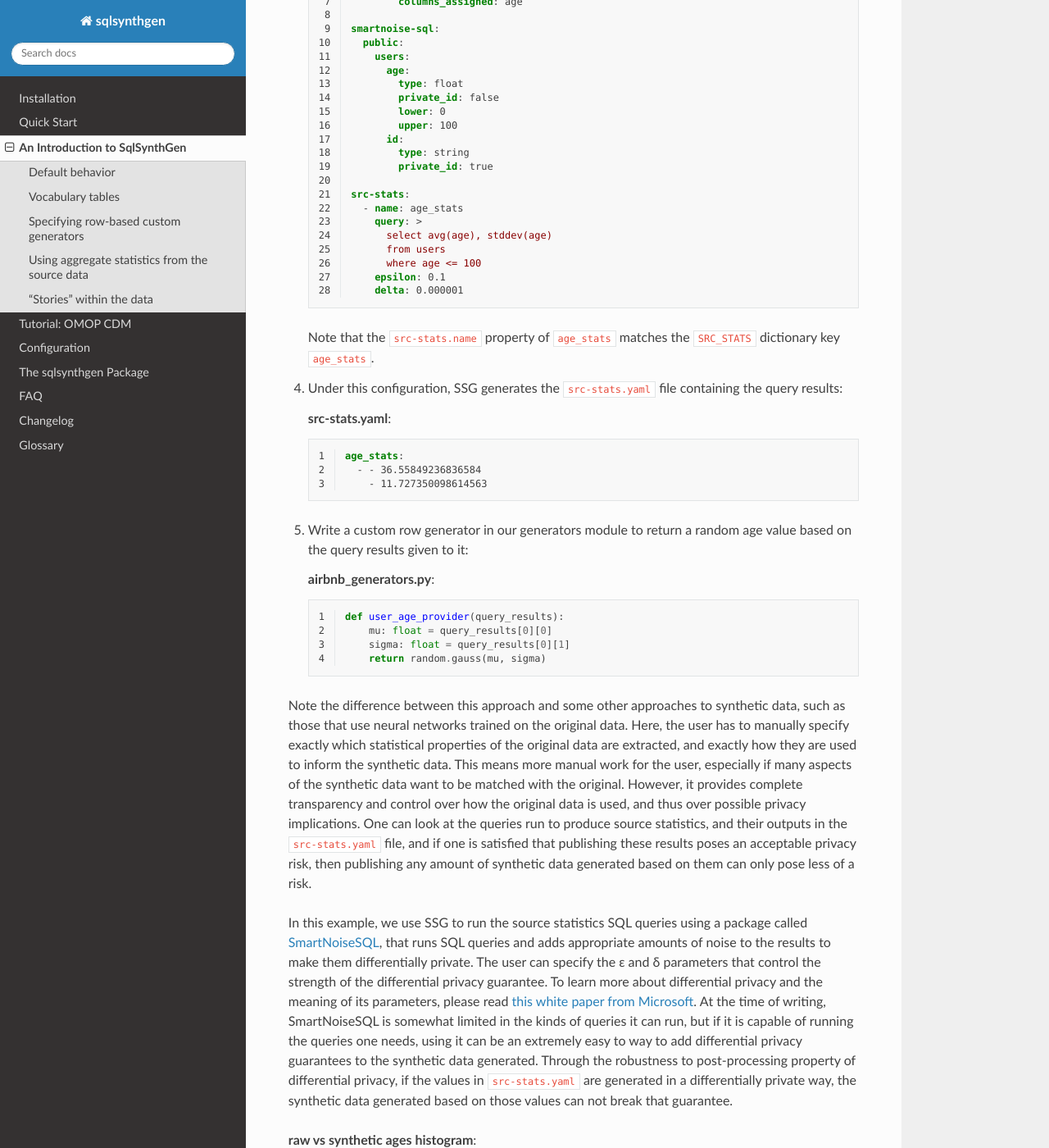
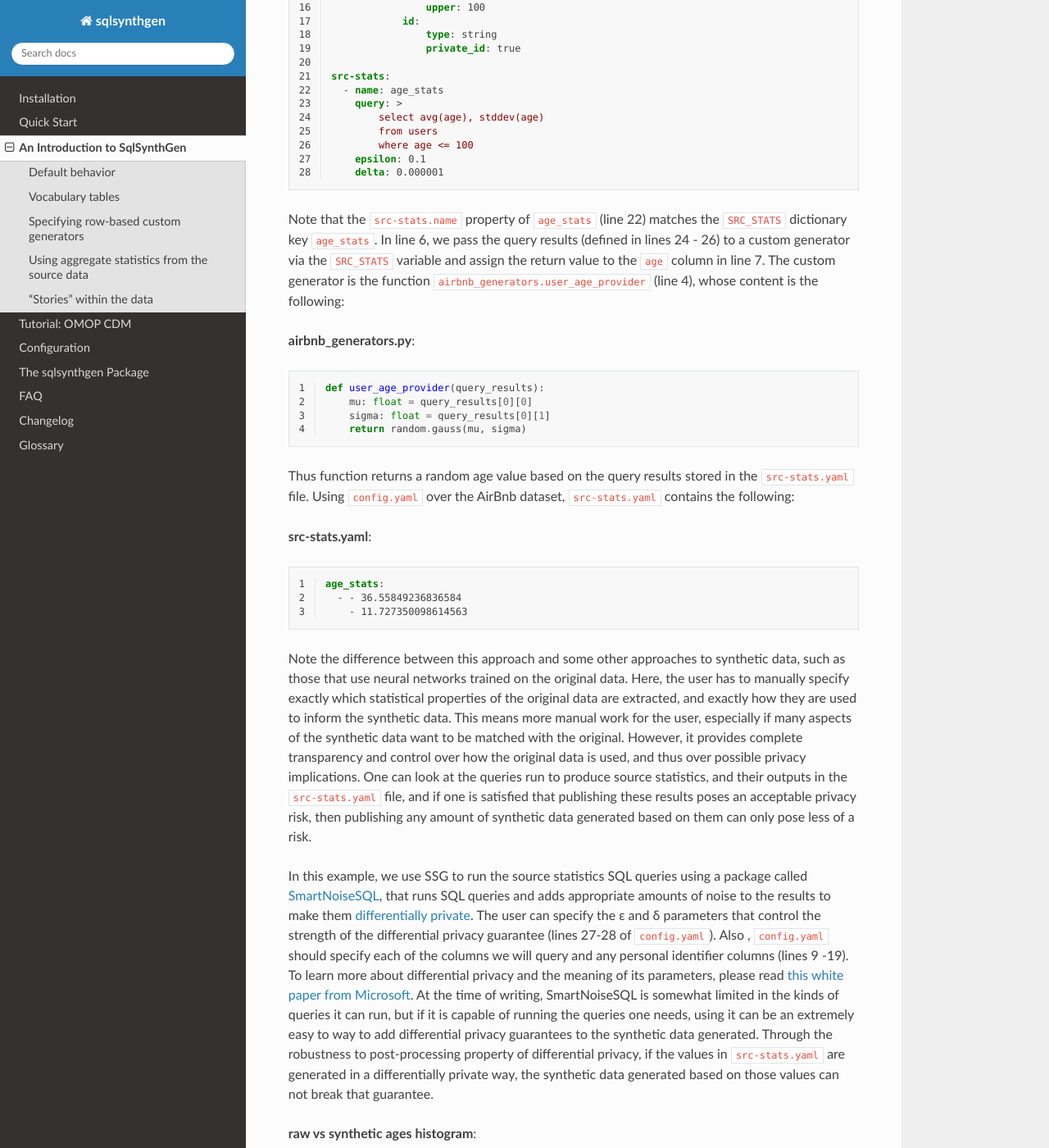
Before and after one commit to alan-turing-institute/sqlsynthgen, a Sphinx documentation site: the page built from docs/source/tutorials/airbnb.rst, in a window 1280 px wide and 1400 px high, scrolled down 7449 px. Shown: the whole window at 82% size. Built offline with Sphinx 7.4.7 and the Read the Docs theme 2.0.0, drawn with Linux system fonts in a browser that asks for light colours; some of the changed text lies outside the part shown.

Commit message:
Refactoring the DP content

```diff
--- a/docs/source/tutorials/airbnb.rst
+++ b/docs/source/tutorials/airbnb.rst
@@ -291,70 +291,66 @@
 Rather, the queries should compute some aggregate properties of the source data: the mean and standard deviation of the values in some column, the average age of a person, a histogram of relative frequencies of pairs of values in two different columns, etc.
 By using the outputs of these queries as arguments in the custom generators one can, for instance, match uni- or multi-variate distributions between the source data and the synthetic data, such as setting the average age of the synthetic people to be the same as that in the real data.
 
-In the AirBnb dataset, if we want to generate normally-distributed values for the ``users.age`` column, we would:
-
-1. Modify the config file to add a section that lists each of the columns we will query and any personal identifier columns.
-2. Modify the config file to add a section to specify the query to run and the `differential privacy <https://en.wikipedia.org/wiki/Differential_privacy>`_ parameters epsilon and delta.
-3. Modify the config file to pass the query results to a custom generator via the ``SRC_STATS`` variable and assign the return value to the age column:
+In the AirBnb dataset, if we want to generate normally-distributed values for the ``users.age`` column, we would define a ``config.yaml`` with the following content:
 
    **config.yaml**:
 
-   .. code-block:: yaml
-      :linenos:
+.. code-block:: yaml
+    :linenos:
 
-      tables:
+    tables:
         users:
-          row_generators:
-            - name: airbnb_generators.user_age_provider
-              args:
-                query_results: SRC_STATS["age_stats"]
-              columns_assigned: age
+            row_generators:
+              - name: airbnb_generators.user_age_provider
+                kwargs:
+                    query_results: SRC_STATS["age_stats"]
+                columns_assigned: age
 
-      smartnoise-sql:
+    smartnoise-sql:
         public:
-          users:
-            age:
-              type: float
-              private_id: false
-              lower: 0
-              upper: 100
-            id:
-              type: string
-              private_id: true
+            users:
+                age:
+                    type: float
+                    private_id: false
+                    lower: 0
+                    upper: 100
+                id:
+                    type: string
+                    private_id: true
 
-      src-stats:
-        - name: age_stats
-          query: >
+    src-stats:
+      - name: age_stats
+        query: >
             select avg(age), stddev(age)
             from users
             where age <= 100
-          epsilon: 0.1
-          delta: 0.000001
+        epsilon: 0.1
+        delta: 0.000001
 
-   Note that the ``src-stats.name`` property of ``age_stats`` matches the ``SRC_STATS`` dictionary key ``age_stats``.
+Note that the ``src-stats.name`` property of ``age_stats`` (line 22) matches the ``SRC_STATS`` dictionary key ``age_stats``.
+In line 6, we pass the query results (defined in lines 24 - 26)  to a custom generator via the ``SRC_STATS`` variable and assign the return value to the ``age`` column in line 7.
+The custom generator is the function ``airbnb_generators.user_age_provider``  (line 4), whose content is the following:
 
-4. Under this configuration, SSG generates the ``src-stats.yaml`` file containing the query results:
+**airbnb_generators.py**:
 
-   **src-stats.yaml**:
+.. code-block:: python3
+    :linenos:
 
-   .. code-block:: yaml
-      :linenos:
+    def user_age_provider(query_results):
+        mu: float = query_results[0][0]
+        sigma: float = query_results[0][1]
+        return random.gauss(mu, sigma)
 
-      age_stats:
-        - - 36.55849236836584
-          - 11.727350098614563
+Thus function returns a random age value based on the query results stored in the ``src-stats.yaml`` file. Using ``config.yaml`` over the AirBnb dataset, ``src-stats.yaml`` contains the following:
 
-5. Write a custom row generator in our generators module to return a random age value based on the query results given to it:
+**src-stats.yaml**:
 
-   **airbnb_generators.py**:
+.. code-block:: yaml
+    :linenos:
 
-   .. code-block:: python3
-      :linenos:
-
-      def user_age_provider(query_results):
-          mu: float = query_results[0][0]
-          sigma: float = query_results[0][1]
-          return random.gauss(mu, sigma)
+    age_stats:
+      - - 36.55849236836584
+        - 11.727350098614563
 
 Note the difference between this approach and some other approaches to synthetic data, such as those that use neural networks trained on the original data.
 Here, the user has to manually specify exactly which statistical properties of the original data are extracted, and exactly how they are used to inform the synthetic data.
@@ -362,8 +358,9 @@
 However, it provides complete transparency and control over how the original data is used, and thus over possible privacy implications.
 One can look at the queries run to produce source statistics, and their outputs in the ``src-stats.yaml`` file, and if one is satisfied that publishing these results poses an acceptable privacy risk, then publishing any amount of synthetic data generated based on them can only pose less of a risk.
 
-In this example, we use SSG to run the source statistics SQL queries using a package called `SmartNoiseSQL <https://github.com/opendp/smartnoise-sdk>`_, that runs SQL queries and adds appropriate amounts of noise to the results to make them differentially private.
-The user can specify the ε and δ parameters that control the strength of the differential privacy guarantee.
+In this example, we use SSG to run the source statistics SQL queries using a package called `SmartNoiseSQL <https://github.com/opendp/smartnoise-sdk>`_, that runs SQL queries and adds appropriate amounts of noise to the results to make them `differentially private <https://en.wikipedia.org/wiki/Differential_privacy>`_.
+The user can specify the ε and δ parameters that control the strength of the differential privacy guarantee (lines 27-28 of ``config.yaml``).
+Also , ``config.yaml`` should specify each of the columns we will query and any personal identifier columns (lines 9 -19).
 To learn more about differential privacy and the meaning of its parameters, please read `this white paper from Microsoft <https://azure.microsoft.com/mediahandler/files/resourcefiles/microsoft-smartnoisedifferential-privacy-machine-learning-case-studies/SmartNoise%20Whitepaper%20Final%203.8.21.pdf>`_.
 At the time of writing, SmartNoiseSQL is somewhat limited in the kinds of queries it can run, but if it is capable of running the queries one needs, using it can be an extremely easy to way to add differential privacy guarantees to the synthetic data generated.
 Through the robustness to post-processing property of differential privacy, if the values in ``src-stats.yaml`` are generated in a differentially private way, the synthetic data generated based on those values can not break that guarantee.
```
